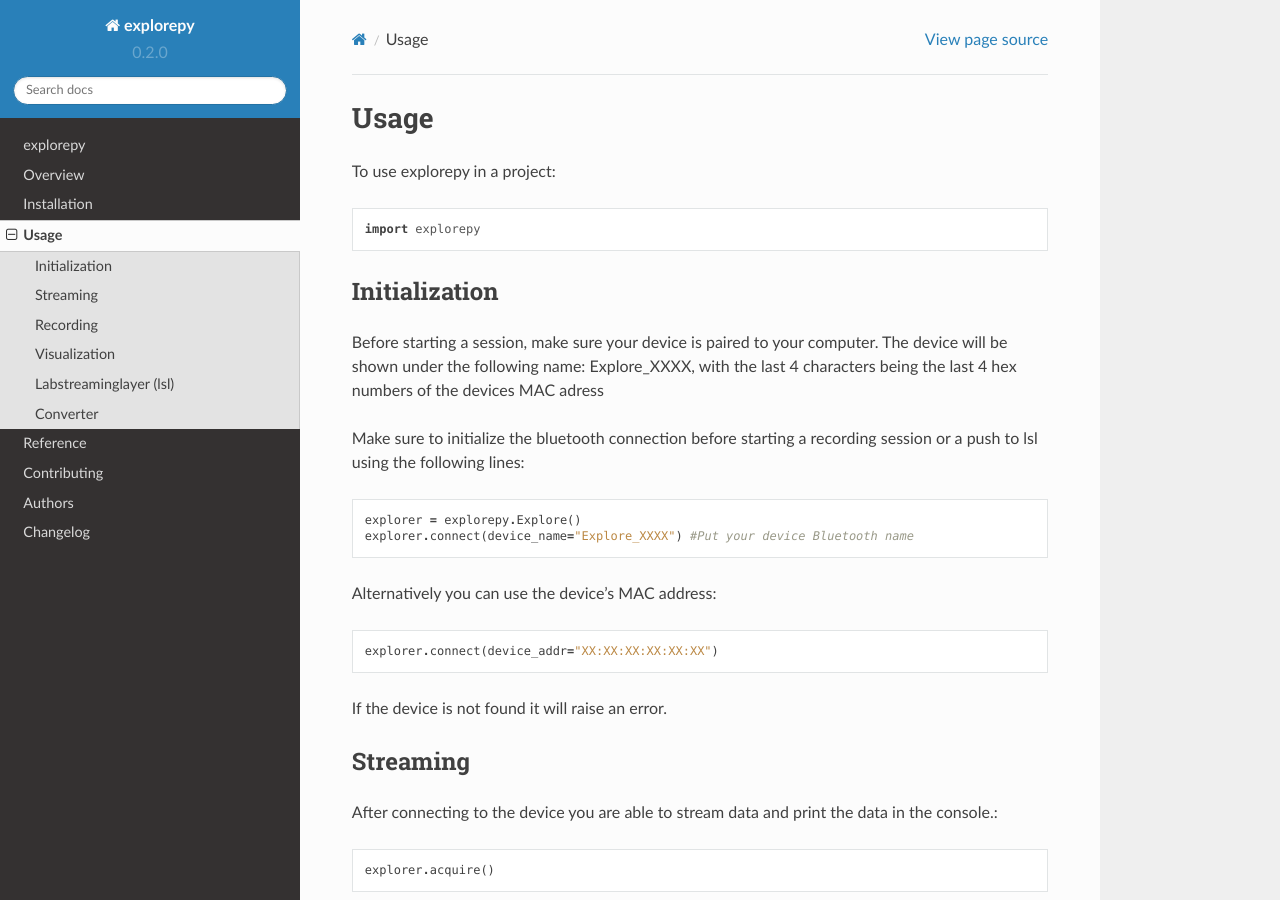
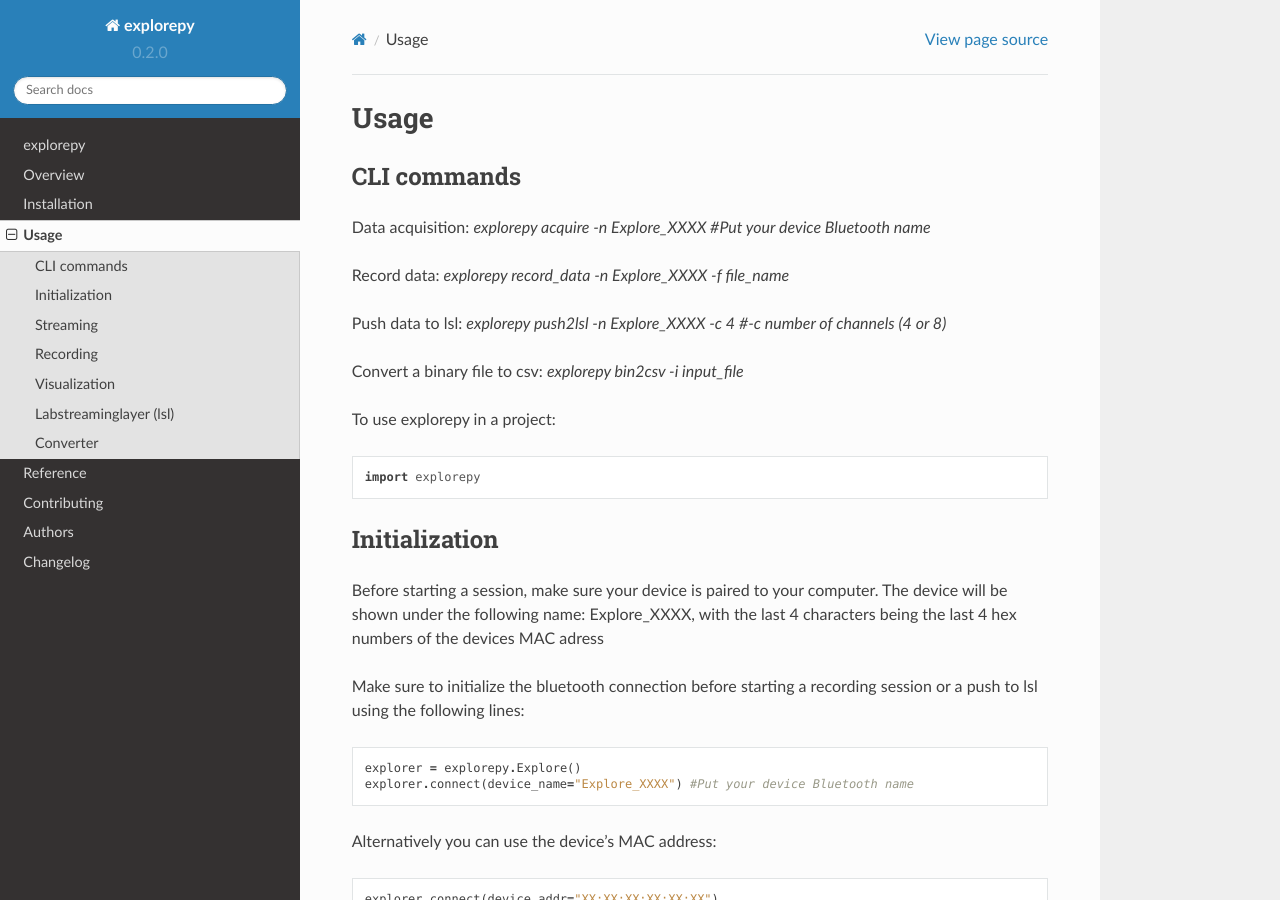
Before and after one commit to EEGKit/explorepy, a Sphinx documentation site: the page built from docs/usage.rst, in a window 1280 px wide and 900 px high. Built offline with Sphinx 7.4.7 and the Read the Docs theme 2.0.0, drawn with Linux system fonts in a browser that asks for light colours.

Commit message:
added CLI use examples

```diff
--- a/docs/usage.rst
+++ b/docs/usage.rst
@@ -1,6 +1,17 @@
 =====
 Usage
 =====
+
+CLI commands
+^^^^^^^^^^^^
+Data acquisition: `explorepy acquire -n Explore_XXXX  #Put your device Bluetooth name`
+
+Record data: `explorepy record_data -n Explore_XXXX -f file_name`
+
+Push data to lsl: `explorepy push2lsl -n Explore_XXXX -c 4 #-c number of channels (4 or 8)`
+
+Convert a binary file to csv: `explorepy bin2csv -i input_file`
+
 
 To use explorepy in a project::
 
```
